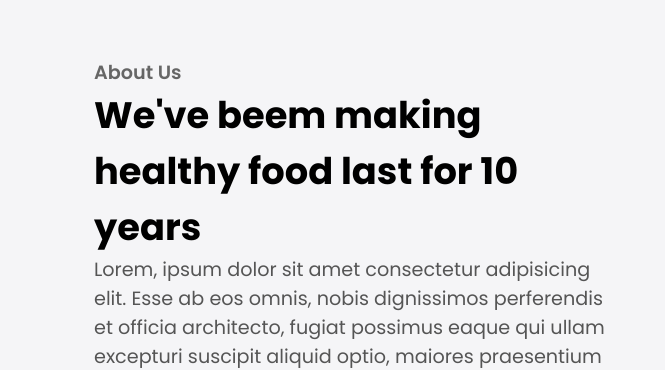
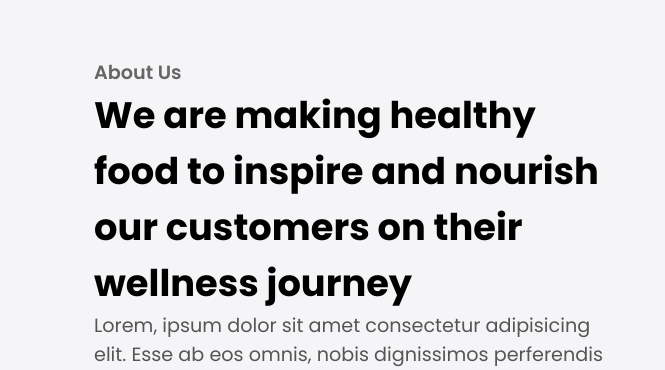
Before and after one commit to JAGAPREETHA-B/RestaurantWebsite, a plain HTML site: page index.html in a window 1280 px wide. Shown: the part 422-792 px from the top of the page, 0-665 px from the left. Drawn offline with nearby package versions, Linux system fonts and the light colour scheme; grey boxes are pictures that could not be loaded.

Commit message:
Update index.html

```diff
--- a/index.html
+++ b/index.html
@@ -45,7 +45,7 @@
       <div class="about-wrapper container">
         <div class="about-text">
           <p class="small">About Us</p>
-          <h2>We've beem making healthy food last for 10 years</h2>
+          <h2>We are making healthy food to inspire and nourish our customers on their wellness journey</h2>
           <p>
             Lorem, ipsum dolor sit amet consectetur adipisicing elit. Esse ab
             eos omnis, nobis dignissimos perferendis et officia architecto,
```
